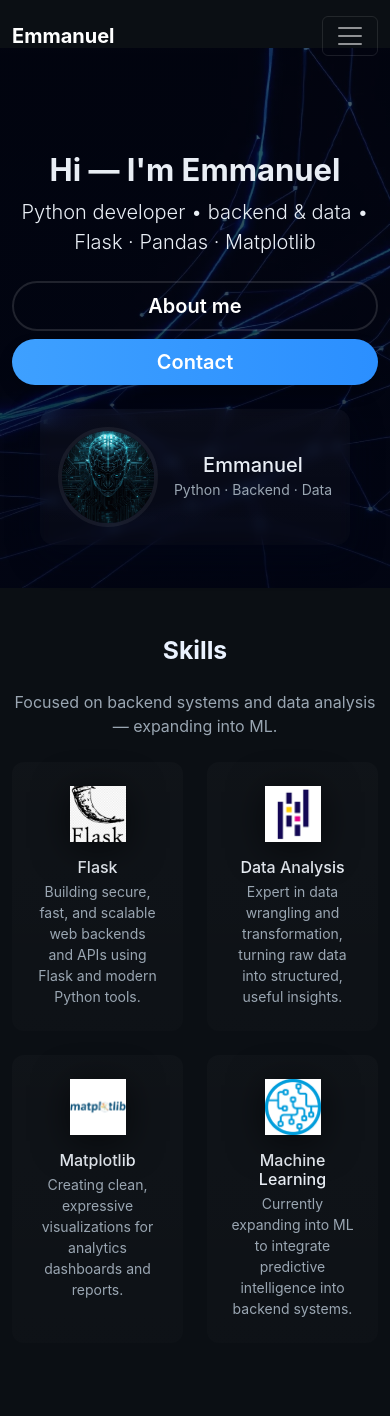
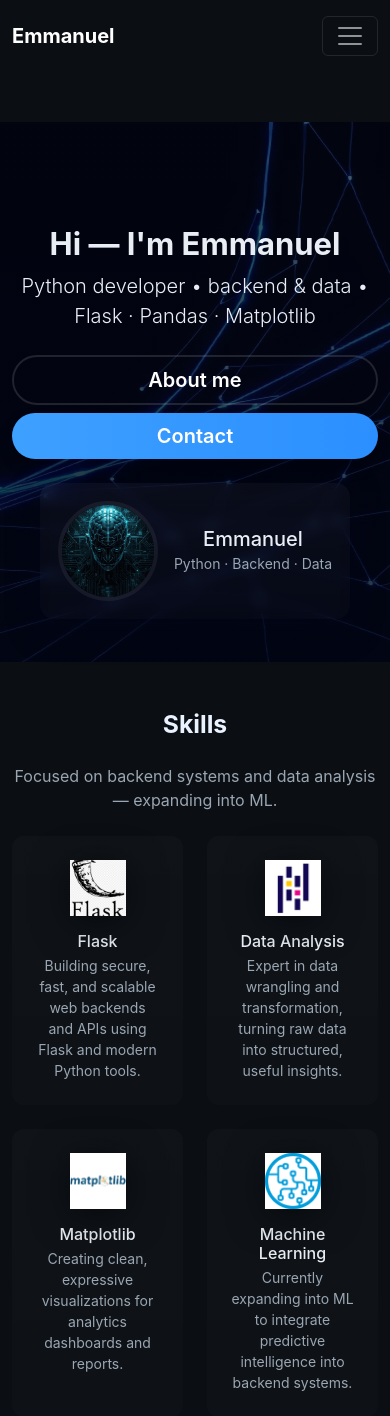
Before and after one commit to Taiwooyebode/my-website, a Flask app: page / in a window 390 px wide. Shown: the top 1416 px of the page. Run offline with Flask 3, Linux system fonts and the light colour scheme.

Commit message:
change the nav bar padding for mobile cause the nav bar is sticky

```diff
--- a/static/css/style.css
+++ b/static/css/style.css
@@ -13,6 +13,7 @@ body.theme-dark{
   color: #e9eef5;
   font-family: Inter, system-ui, -apple-system, "Segoe UI", Roboto, "Helvetica Neue", Arial;
   -webkit-font-smoothing:antialiased;
+  padding-top: 74px;
 }
 
 /* NAV */
```
